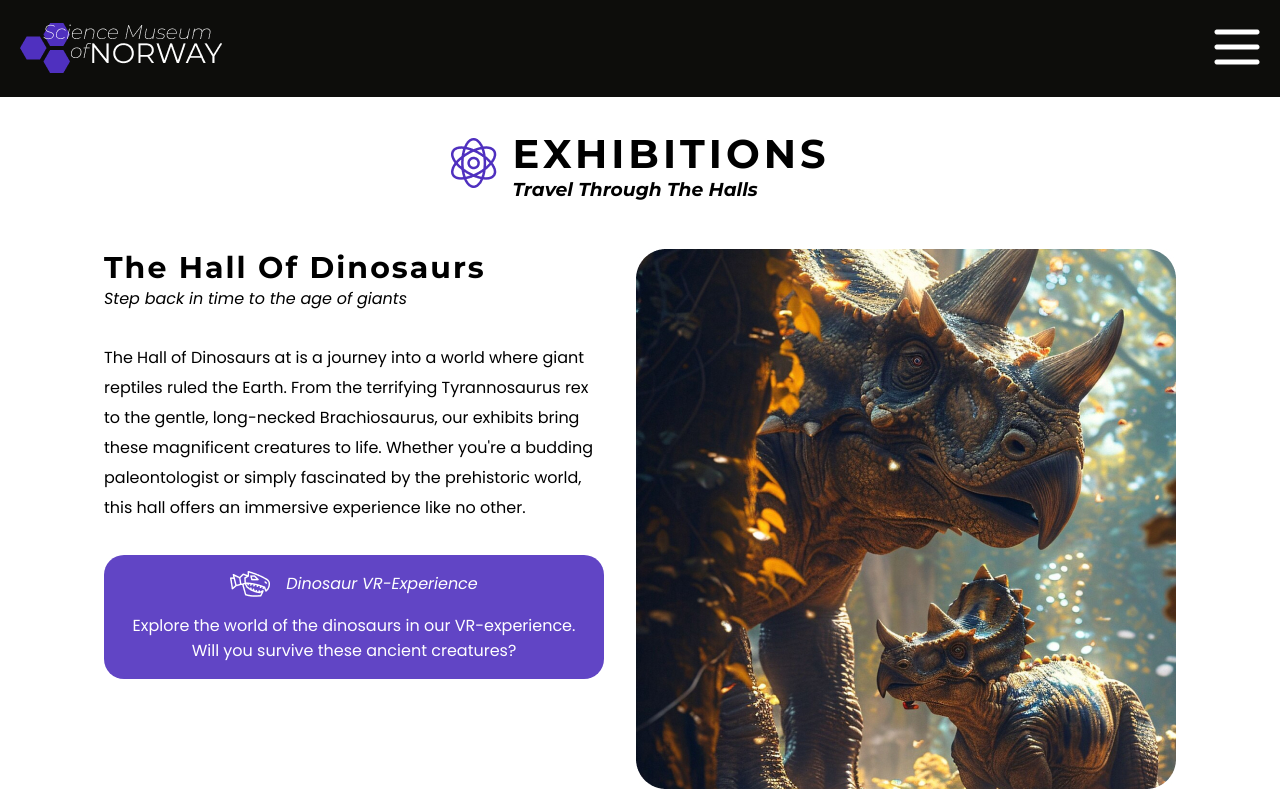
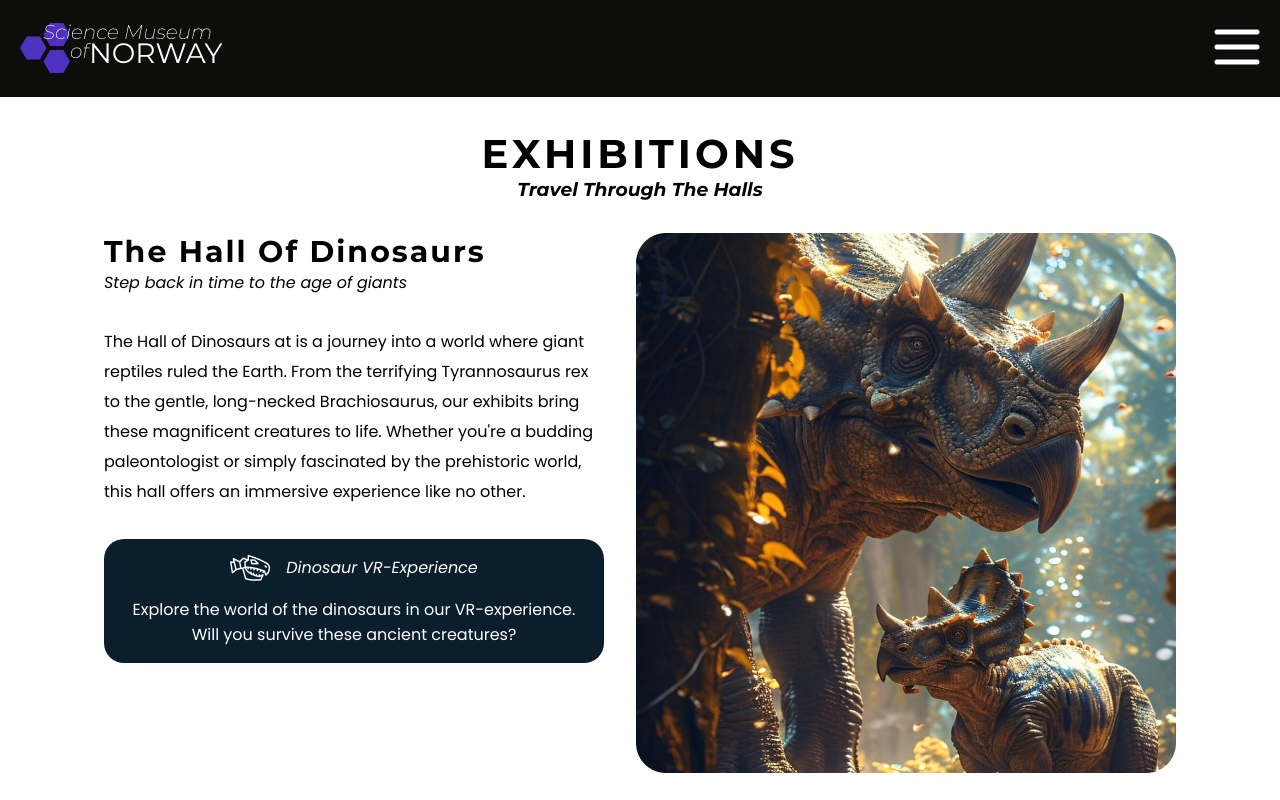
Before and after one commit to Martinekong/Semester-Project-1, a plain HTML site: page content/exhibitions.html in a window 1280 px wide. Shown: the top 800 px of the page. Drawn offline with Linux system fonts and the light colour scheme.

Commit message:
update exhibitions

```diff
--- a/content/exhibitions.html
+++ b/content/exhibitions.html
@@ -36,15 +36,8 @@
 
   <main>
 
-    <section class="page-header">
-      <div>
-        <img src="../assets/icons/science.png">
-      </div>
-      <div>
-        <h1>exhibitions</h1>
-        <h3>travel through the halls</h2>
-      </div>
-    </section>
+    <h1 class="exhibitions-header">exhibitions</h1>
+    <h3>travel through the halls</h2>
 
     <section class="exhibition-card">
       <div class="exhibition-info">
--- a/css/styles.css
+++ b/css/styles.css
@@ -325,6 +325,10 @@ header {
 
   /* EXHIBITIONS */
 
+  .exhibitions-header {
+    margin-top: 2rem;
+  }
+
   .exhibition-card {
     display: flex;
     flex-wrap: wrap;
@@ -351,7 +355,7 @@ header {
   .exhibition-activity {
     display: flex;
     flex-direction: column;
-    background-color: #6145C5;
+    background-color: #0B1E2C;
     color: white;
     padding: 1rem;
     align-items: center;
@@ -412,7 +416,7 @@ header {
   }
 
   .event-date {
-    background-color: #6145C5;
+    background-color: #0B1E2C;
     color: white;
     border-radius: 4px;
     padding: 0.5rem;
```
